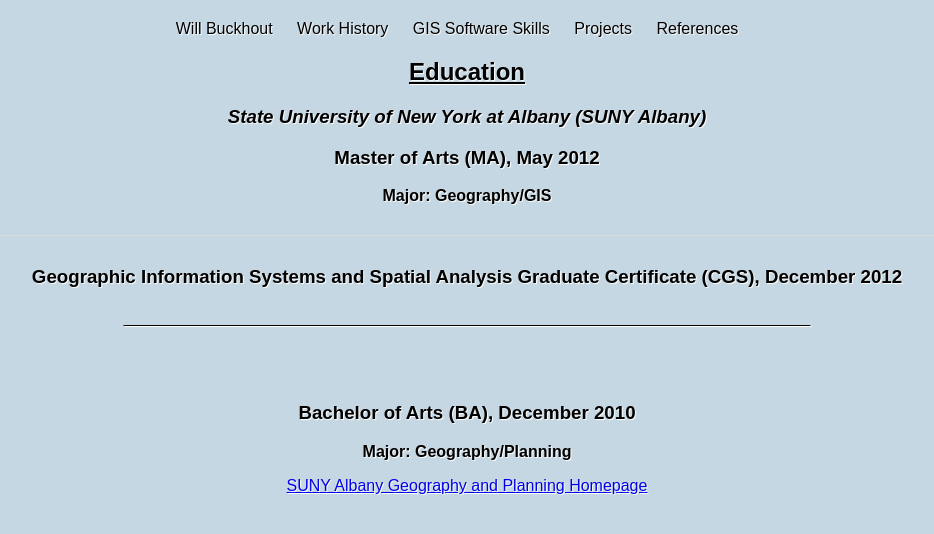
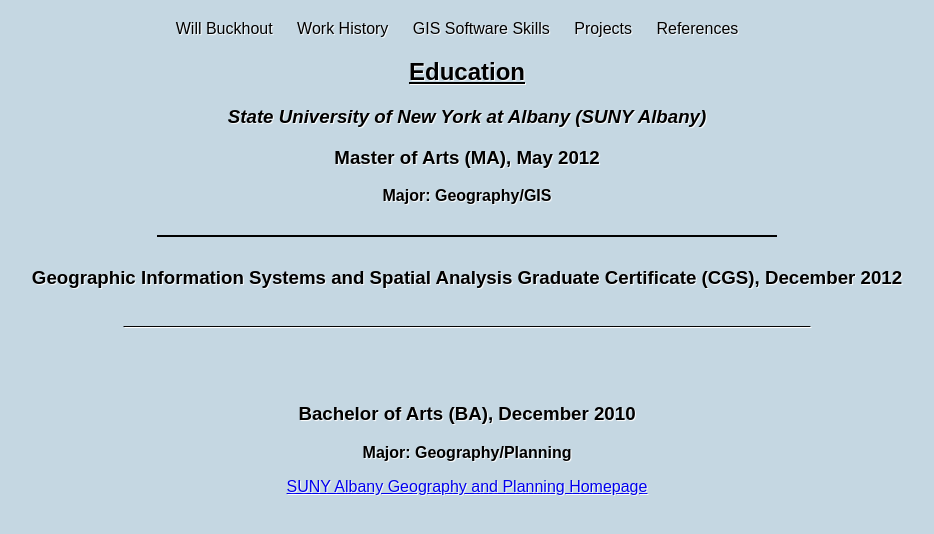
Before and after one commit to wb995393/wb995393.github.io, a plain HTML site: page education.html in a window 1280 px wide. Shown: the whole page, without its empty margins (173-1107 px from the left). Drawn offline with Linux system fonts and the light colour scheme.

Commit message:
Update education_style.css

```diff
--- a/styles/education_style.css
+++ b/styles/education_style.css
@@ -6,8 +6,9 @@ nav a {
 
 .separator {
   border: 0;
-  border-top: 1px solid #ddd;
-  margin: 30px 0;
+  border-top: 2px solid #000; /* solid black line */
+  width: 50%;                 /* half the page width */
+  margin: 30px auto;
 }
 
 
```
